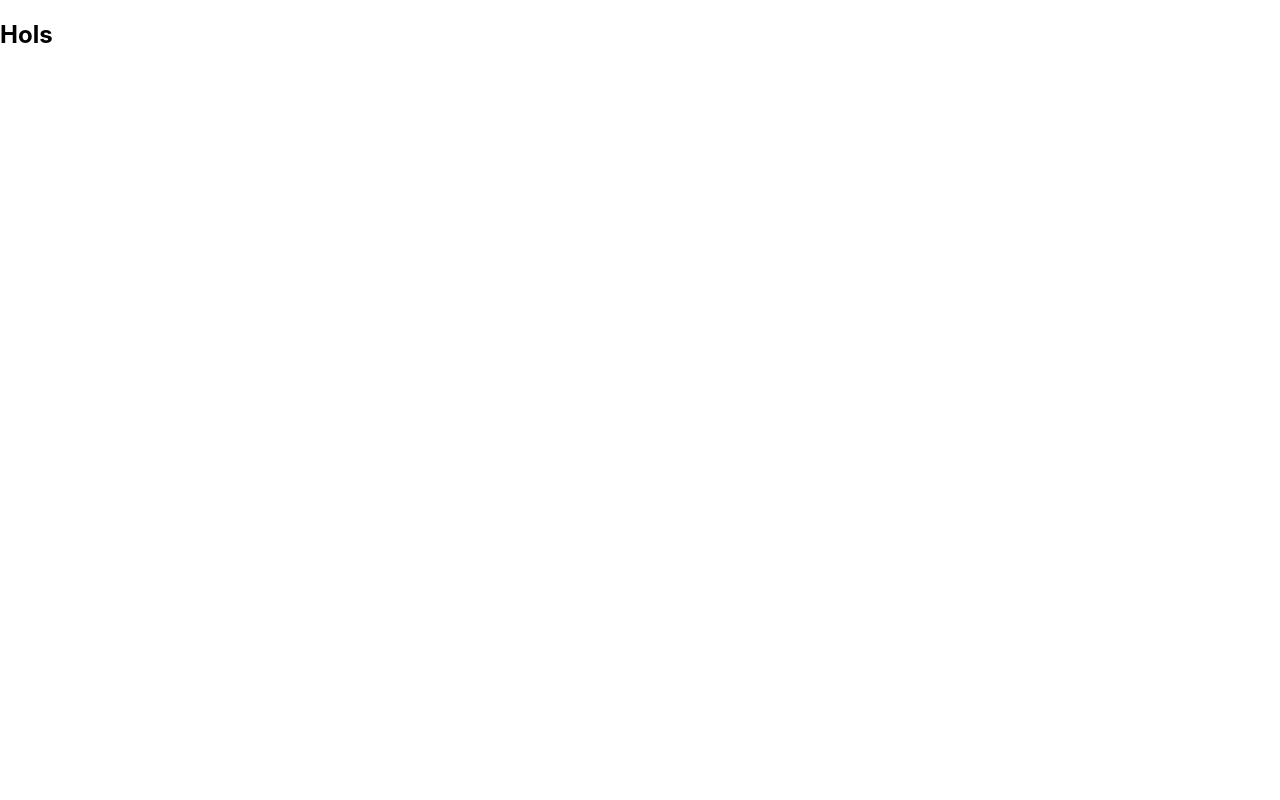
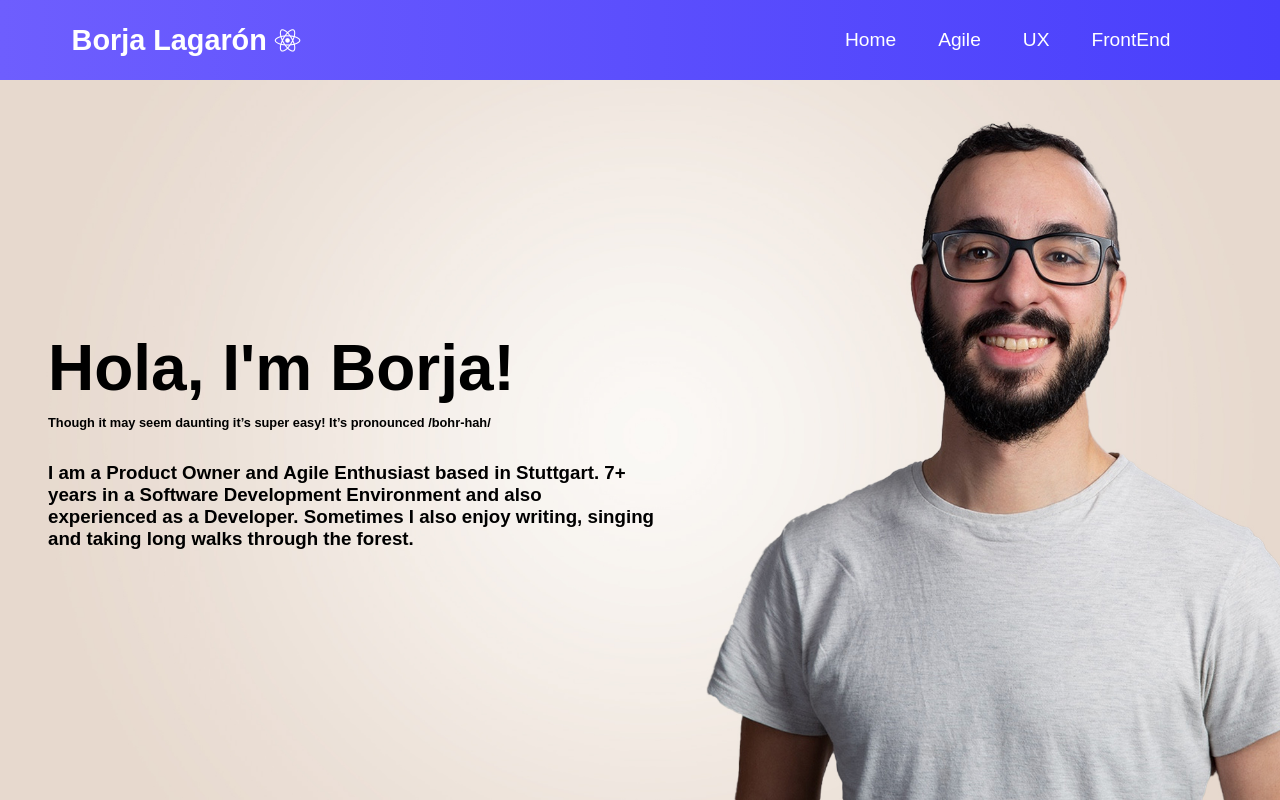
Before and after one commit to borjalagaron/borjo-portfolio-2021, a React (Create React App) app: page / in a window 1280 px wide. Built offline with nearby package versions, Linux system fonts and the light colour scheme.

Commit message:
-Hero ok

```diff
--- /dev/null
+++ b/jsconfig.json
@@ -0,0 +1,5 @@
+{
+    "compilerOptions": {
+      "baseUrl": "src"
+    }
+  }
--- a/src/App.css
+++ b/src/App.css
@@ -0,0 +1,6 @@
+* {
+    box-sizing: border-box;
+    margin: 0;
+    padding: 0;
+    font-family: 'Montserrat', sans-serif;
+  }
--- a/src/App.js
+++ b/src/App.js
@@ -1,9 +1,13 @@
-import "./App.css";
+import React from 'react';
+import Navbar from './components/Navbar/Navbar';
+import Hero from './components/Hero/Hero';
+import './App.css';
 
 function App() {
   return (
     <div className="App">
-      <h2>Hols</h2>
+      <Navbar />
+      <Hero number={1054} />
     </div>
   );
 }
--- a/src/components/Button.css
+++ b/src/components/Button.css
@@ -0,0 +1,46 @@
+:root {
+  --primary: #3acbf7;
+}
+
+.btn {
+  padding: 8px 20px;
+  border-radius: 4px;
+  outline: none;
+  border: none;
+  cursor: pointer;
+}
+
+.btn:hover {
+  padding: 8px 20px;
+  transition: all 0.3s ease-out;
+  background: #fff;
+  color: #6568F4;
+  transition: 250ms;
+}
+
+.btn--primary {
+  background-color: var(--primary);
+}
+
+.btn--outline {
+  background-color: transparent;
+  color: #fff;
+  padding: 8px 20px;
+  border-radius: 4px;
+  border: 1px solid var(--primary);
+  transition: all 0.3s ease-out;
+}
+
+.btn--medium {
+  padding: 8px 20px;
+  border-radius: 4px;
+  font-size: 18px;
+  color: #fff;
+}
+
+.btn-large {
+  padding: 12px 26px;
+  border-radius: 4px;
+  font-size: 20px;
+  color: #fff;
+}
--- /dev/null
+++ b/src/components/Hero/Hero.css
@@ -0,0 +1,93 @@
+.hero {
+  display: flex;
+  flex-direction: column;
+  justify-content: center;
+  height: calc(100vh - 80px);
+  padding: 1em;
+  box-sizing: border-box;
+  color: black;
+  background: url('../../images/borjo-hero.jpg') center center no-repeat;
+  background-size: cover;
+}
+
+.hero-text {
+  max-width: 50vw;
+  margin: 0;
+  padding-left: 2rem;
+  font-weight: bold;
+}
+
+.hero-title {
+  font-size: 4rem;
+  padding-bottom: 0.5rem;
+}
+
+.hero-undertitle {
+  font-size: 0.8rem;
+  padding-bottom: 2rem;
+}
+
+.hero-description {
+  font-size: 1 rem;
+}
+
+.underlined {
+  flex: 1;
+  line-height: 1.2;
+  text-decoration: none;
+  background-image: linear-gradient(to right, yellow 0, yellow 100%);
+  background-position: 0 1.2em;
+  background-size: 0 100%;
+  background-repeat: no-repeat;
+  transition: background 0.5s;
+}
+
+.underlined:hover {
+  background-size: 100% 100%;
+}
+
+.underlined--offset {
+  background-position: 0 0.2em;
+  box-shadow: inset 0 -0.5em 0 0 transparent;
+}
+
+.underlined--thick {
+  background-position: 0 -0.1em;
+}
+
+/*
+.hero-text {
+  position: absolute;
+  left: 10%;
+  top: 50%;
+  -webkit-transform: translateY(-50%);
+  -ms-transform: translateY(-50%);
+  transform: translateY(-50%);
+  width: 50%;
+  max-height: 90%;
+}
+
+.hero-text .hero-text-1 {
+  font-size: 4rem;
+  padding-bottom: 0.5rem;
+}
+
+.hero-text .hero-text-2 {
+  font-size: 0.8rem;
+  padding-bottom: 2rem;
+}
+
+span {
+  background-image: linear-gradient(
+    transparent calc(65% - 5px),
+    darken(blue, 15%) 5px
+  );
+  background-size: 0;
+  background-repeat: no-repeat;
+  display: inline;
+  transition: 0.5s ease;
+}
+
+span:hover {
+  background-size: 100%;
+} */
--- /dev/null
+++ b/src/components/Hero/Hero.js
@@ -0,0 +1,33 @@
+import React from 'react';
+import './Hero.css';
+
+const Hero = (props) => {
+  //   const width = window.innerWidth;
+  //   const height = window.innerHeight;
+
+  return (
+    <div className="hero">
+      <h1 className="hero-text hero-title">
+        Hola, I'm <span className="underlined underlined--offset">Borja</span>!
+      </h1>
+      <h2 className="hero-text hero-undertitle">
+        Though it may seem daunting it’s super easy! It’s pronounced /bohr-hah/
+      </h2>
+      <h3 className="hero-text hero-description">
+        I am a <span className="underlined underlined--offset">Product Owner</span> and Agile Enthusiast based in Stuttgart. 7+ years
+        in a Software Development Environment and also experienced as a
+        Developer. Sometimes I also enjoy writing, singing and taking long walks
+        through the forest.
+      </h3>
+
+      {/* <h2>Let's play with the thickness of this underline</h2> */}
+      {/* <p>
+        <span className="underlined underlined--offset">
+          I'm an other very long highlighted link.
+        </span>
+      </p> */}
+    </div>
+  );
+};
+
+export default Hero;
--- a/src/components/Navbar/MenuItems.js
+++ b/src/components/Navbar/MenuItems.js
@@ -1,7 +1,7 @@
-const MenuItems = [
+export const MenuItems = [
   {
     title: 'Home',
-    url: '#',
+    url: 'Home',
     cName: 'nav-links',
   },
   {
@@ -10,13 +10,13 @@ const MenuItems = [
     cName: 'nav-links',
   },
   {
-    title: 'Dev',
+    title: 'UX',
     url: '#',
     cName: 'nav-links',
   },
   {
-    title: 'UX',
+    title: 'FrontEnd',
     url: '#',
     cName: 'nav-links',
-  },
+  }
 ];
--- a/src/components/Navbar/Navbar.css
+++ b/src/components/Navbar/Navbar.css
@@ -0,0 +1,138 @@
+.NavbarItems {
+    background: linear-gradient(90deg, rgb(110, 94, 254) 0%, rgba(73,63,252,1) 100%);
+    height: 80px;
+    display: flex;
+    justify-content: center;
+    align-items: center;
+    font-size: 1.2rem;
+}
+
+.navbar-logo {
+    color: #fff;
+    justify-self: start;
+    margin-left: 20px;
+    cursor: pointer;
+}
+
+.fa-react {
+    margin-left: 0.5rem;
+    font-size: 1.6rem;
+}
+
+.nav-menu {
+    display: grid;
+    grid-template-columns: repeat(5, auto);
+    grid-gap: 10px;
+    list-style: none;
+    text-align: center;
+    width: 70vw;
+    justify-content: end;
+    margin-right: 2rem;
+}
+
+.nav-links {
+    color: white;
+    text-decoration: none;
+    padding: 0.5rem 1rem;
+}
+
+.nav-links:hover {
+    background-color: #6d76f7;
+    border-radius: 4px;
+    transition: all 0.2s ease-out;
+}
+
+.fa-bars {
+    color: #fff;
+}
+
+.nav-links-mobile {
+    display: none;
+}
+
+.menu-icon {
+    display: none;
+}
+
+@media screen and (max-width: 960px) {
+    .NavbarItems {
+        position: relative;
+    }
+
+    .nav-menu {
+        display: flex;
+        flex-direction: column;
+        width: 100%;
+        height: auto;
+        position: absolute;
+        top: 80px;
+        left: -100%;
+        opacity: 1;
+        transition: all 0.5s ease;
+    }
+
+    .nav-menu.active {
+        background: #6668f4;
+        left: 0;
+        opacity: 1;
+        transition: all 0.5s ease;
+        z-index: 1;
+    }
+
+    .nav-links {
+        text-align: center;
+        padding: 2rem;
+        width: 100%;
+        display: table;
+    }
+
+    .nav-links:hover {
+        background-color: #7577fa;
+        border-radius: 0;
+    }
+
+    .navbar-logo {
+        position: absolute;
+        top: 0;
+        left: 0;
+        transform: translate(25%, 50%);
+    }
+
+    .menu-icon {
+        display: block;
+        position: absolute;
+        top: 0;
+        right: 0;
+        transform: translate(-100%, 60%);
+        font-size: 1.8rem;
+        cursor: pointer;
+    }
+
+    .fa-times {
+        color: #fff;
+        font-size: 2rem;
+    }
+
+    .nav-links-mobile {
+        display: block;
+        text-align: center;
+        padding: 1.5rem;
+        margin: 2rem auto;
+        border-radius: 4px;
+        width: 80%;
+        background: #4ad9e4;
+        text-decoration: none;
+        color: #fff;
+        font-size: 1.5rem;
+    }
+
+    .nav-links-mobile:hover {
+        background: #fff;
+        color: #6568F4;
+        transition: 250ms;
+    }
+
+    Button {
+        display: none;
+    }
+}
--- a/src/components/Navbar/Navbar.js
+++ b/src/components/Navbar/Navbar.js
@@ -1,14 +1,26 @@
 import React, { Component } from 'react';
 import { MenuItems } from './MenuItems';
+import './Navbar.css';
 
 class Navbar extends Component {
-  state = {};
+  state = { clicked: false };
+
+  handleClick = () => {
+    this.setState({ clicked: !this.state.clicked });
+  };
+
   render() {
     return (
       <nav className="NavbarItems">
-        <h2 className="navbar-logo">Hola</h2>
-        <div className="menu-icon"></div>
-        <ul>
+        <h1 className="navbar-logo">
+          Borja Lagarón<i className="fab fa-react"></i>
+        </h1>
+        <div className="menu-icon" onClick={this.handleClick}>
+          <i
+            className={this.state.clicked ? 'fas fa-times' : 'fas fa-bars'}
+          ></i>
+        </div>
+        <ul className={this.state.clicked ? 'nav-menu active' : 'nav-menu'}>
           {MenuItems.map((item, index) => {
             return (
               <li key={index}>
```
Also changed, not shown: src/components/Button.js (+30 -0 lines), src/index.js (+6 -8 lines), src/images/borjo-hero.jpg (added), src/index.css (line endings or trailing spaces), 1 other file (tests, documents, lock files or other folders).
